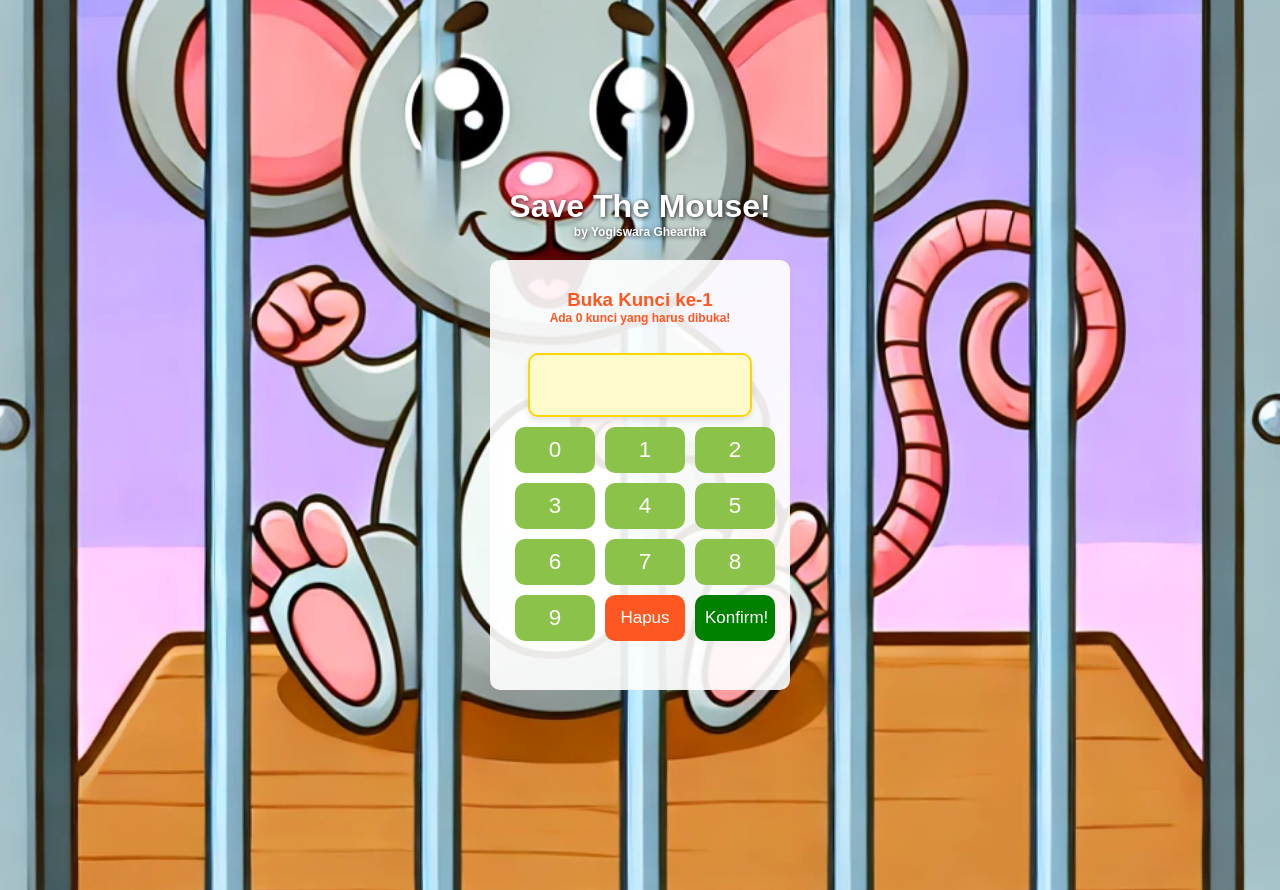
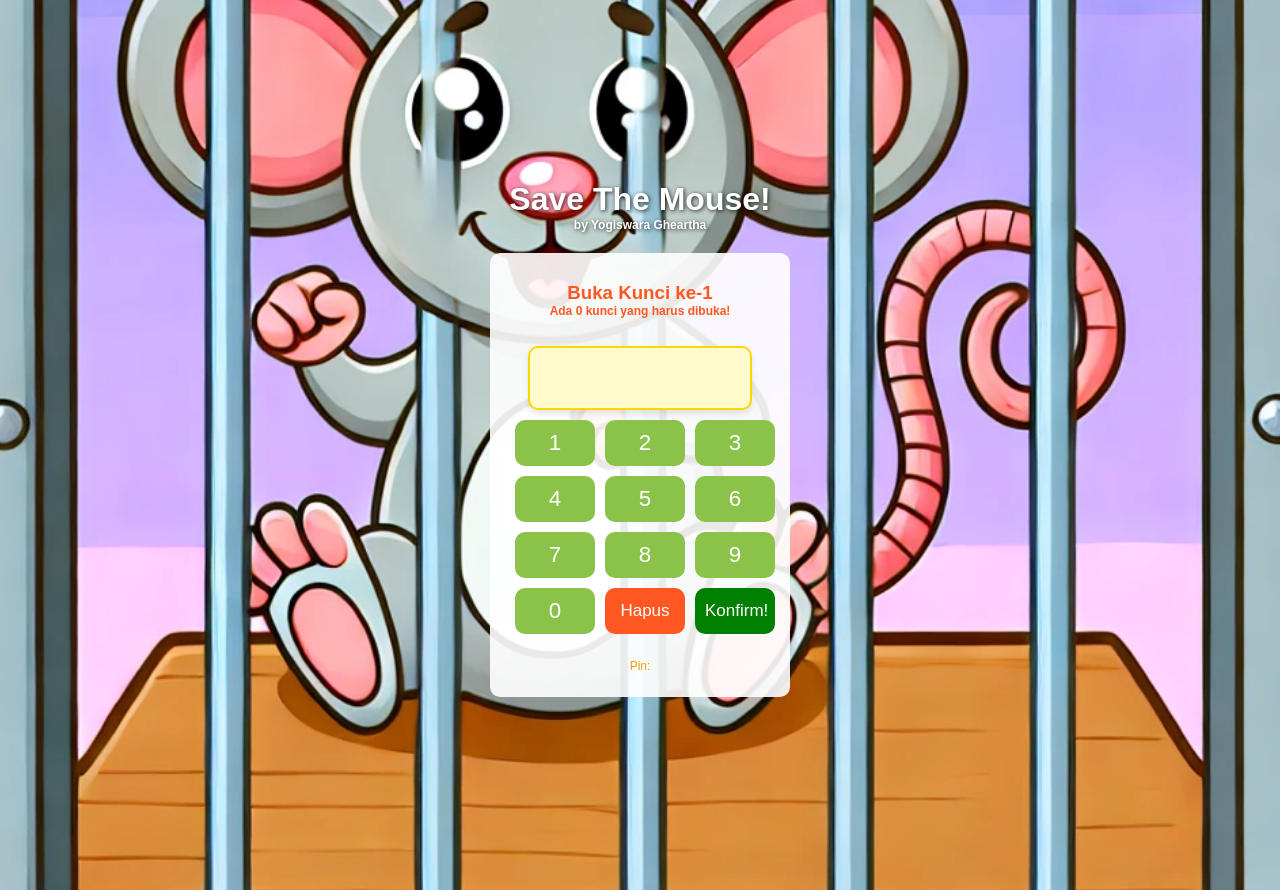
Before and after one commit to yogiswara92/savethemouse, a React (Vite) app: page / in a window 1280 px wide. Both pictures are taken after a click on the button "Finish". Shown: the top 890 px of the page. Built offline with nearby package versions, Linux system fonts and the light colour scheme.

Commit message:
Update GamePlay.tsx

```diff
--- a/src/components/GamePlay.tsx
+++ b/src/components/GamePlay.tsx
@@ -123,15 +123,22 @@ const GamePlay: React.FC<GamePlayProps> = ({ questions, onRestart }) => {
             {num}
           </button>
         ))} */}
-            {Array.from({ length: 10 }, (_, num) => (
+            {Array.from({ length: 9 }, (_, num) => (
               <button
-                key={num}
-                onClick={() => handleButtonClick(num.toString())}
+                key={num + 1}
+                onClick={() => handleButtonClick((num + 1).toString())}
                 className="button"
               >
-                {num}
+                {num + 1}
               </button>
             ))}
+            <button
+              key={0}
+              onClick={() => handleButtonClick((0).toString())}
+              className="button"
+            >
+              0
+            </button>
             <button
               onClick={() => handleButtonClick('Hapus')}
               className="button special"
@@ -151,11 +158,19 @@ const GamePlay: React.FC<GamePlayProps> = ({ questions, onRestart }) => {
           <p style={{ color: '#FF9800' }}>
             {message}
             <div style={{ fontSize: '12px' }}>
-              {currentIndex === 0 ? '' : 'Pin: '}
-
+              {/* {currentIndex === 0 ? '' : 'Pin: '} */}
+              Pin:{' '}
               {Array.from(
                 { length: currentIndex },
                 (_, no) => questions[no] + ', '
+              )}
+              {Array.from(
+                { length: questions.length - currentIndex },
+                (_, nopin) => (
+                  <b style={{ color: '#FF5722' }}>
+                    ?{nopin < questions.length - currentIndex - 1 ? ', ' : ''}
+                  </b>
+                )
               )}
             </div>
           </p>
```
